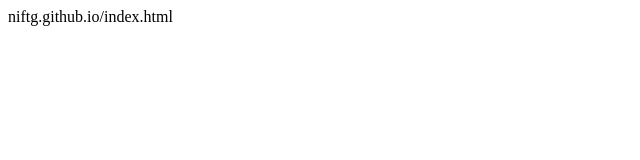
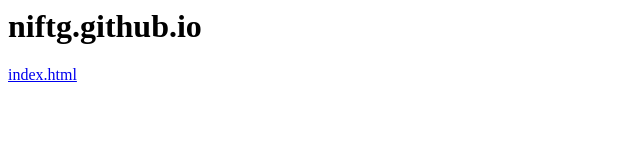
Before and after one commit to niftg/niftg.github.io, a plain HTML site: page index.html in a window 1280 px wide. Shown: the whole page, without its empty margins (0-640 px from the left). Drawn offline with Linux system fonts and the light colour scheme.

Commit message:
Update index.html

```diff
--- a/index.html
+++ b/index.html
@@ -1 +1,2 @@
-<p>niftg.github.io/index.html</p>
+<h1>niftg.github.io</h1>
+<p><a href="index.html">index.html</a></p>
```
